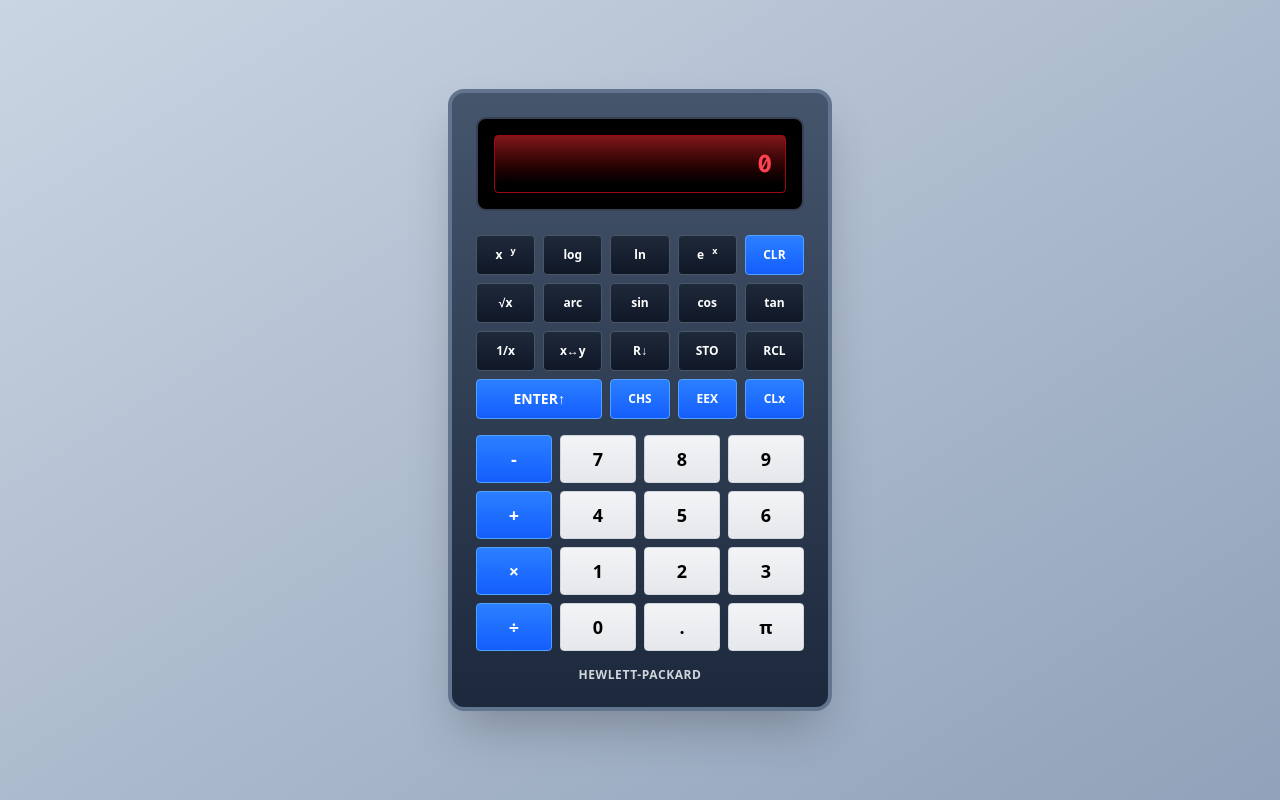
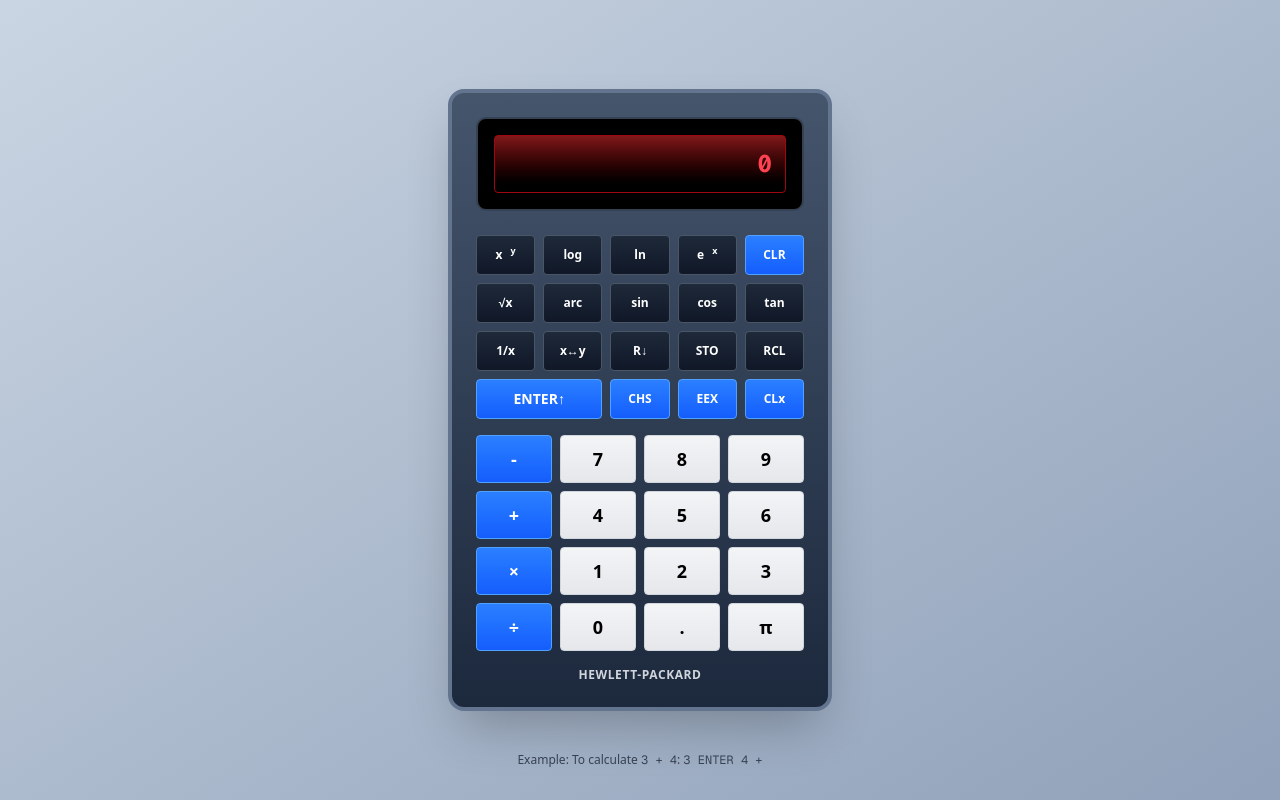
Before and after one commit to alias313/hp-35, a Next.js app: page / in a window 1280 px wide. Built offline with nearby package versions, Linux system fonts and the light colour scheme.

Commit message:
RPN for dummies

```diff
--- a/src/components/hp-35.tsx
+++ b/src/components/hp-35.tsx
@@ -254,6 +254,12 @@ export default function Component() {
           <div className="text-gray-300 text-xs font-bold tracking-wider">HEWLETT-PACKARD</div>
         </div>
       </div>
+      {/* RPN Example in background */}
+      <div className="absolute bottom-8 left-0 w-full flex justify-center pointer-events-none">
+        <div className="bg-transparent text-gray-700 text-xs text-center pointer-events-auto">
+          Example: To calculate <span className="font-mono">3 + 4</span>: <span className="font-mono">3 ENTER 4 +</span>
+        </div>
+      </div>
     </div>
   )
 }
```
